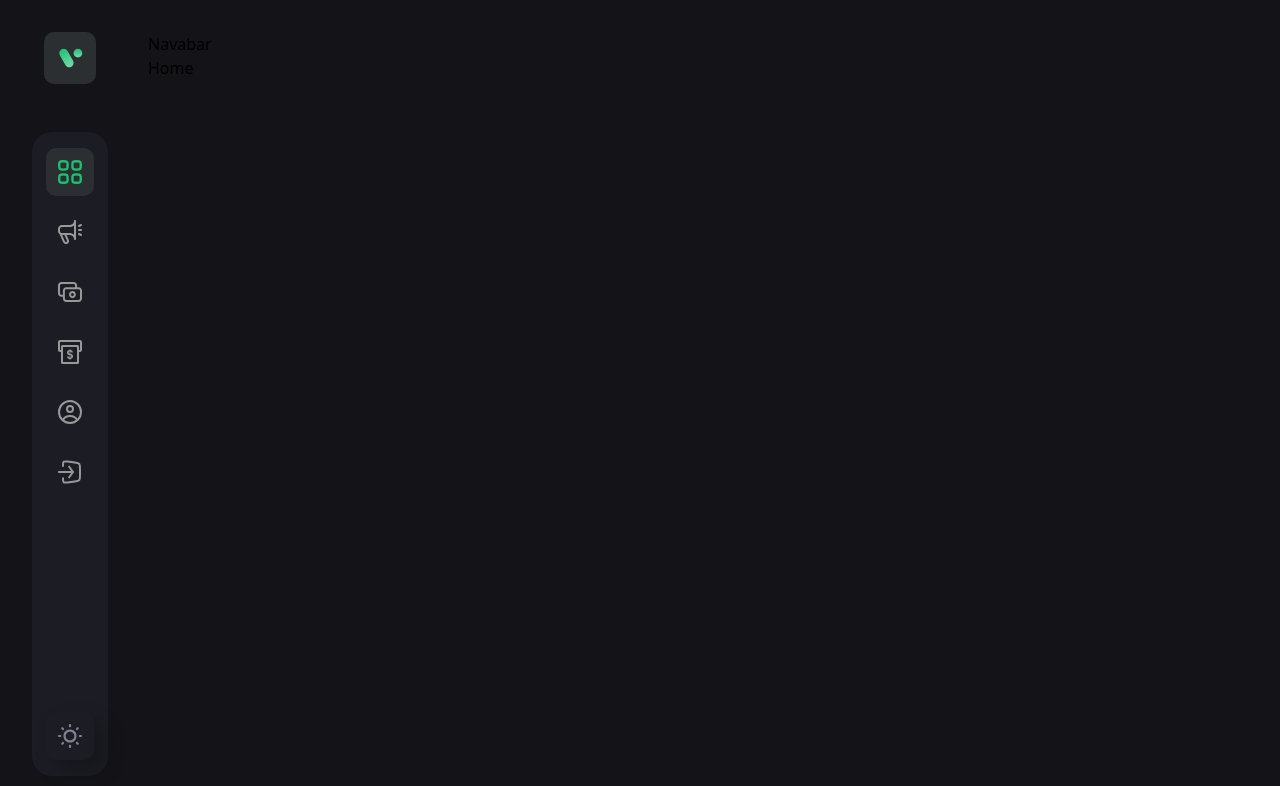
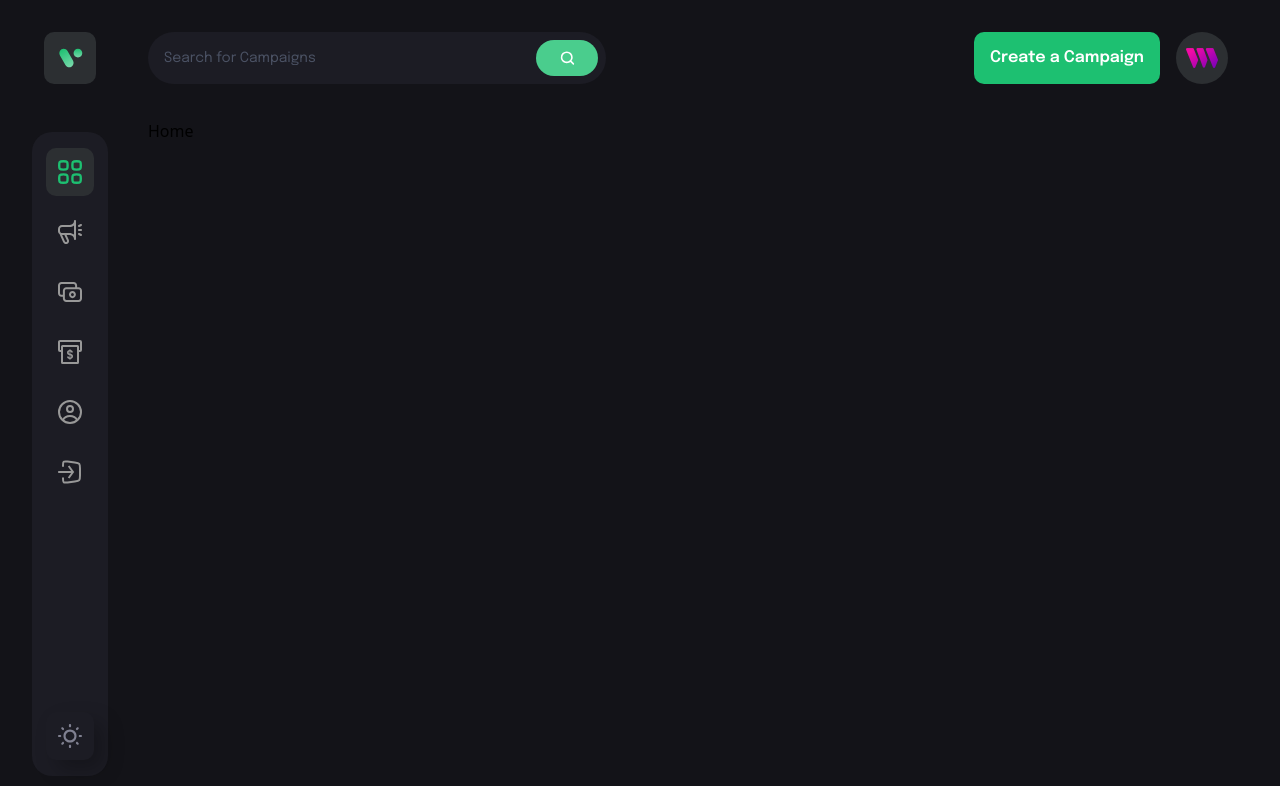
Before and after one commit to Lavesh1208/CrowdFunding, a React (Vite) app in the folder client/: page / in a window 1280 px wide. Shown: the top 786 px of the page. Built offline with nearby package versions, Linux system fonts and the light colour scheme; what @thirdweb-dev/react would draw is missing.

Commit message:
Navbar Created

```diff
--- /dev/null
+++ b/client/src/components/CustomButton.jsx
@@ -0,0 +1,15 @@
+import React from "react";
+
+const CustomButton = ({ btnType, title, handleClick, styles }) => {
+  return (
+    <button
+      type={btnType}
+      className={`font-epilogue font-semibold text-[16px] leading-[26px] text-white min-h-[52px] px-4 rounded-[10px] ${styles}`}
+      onClick={handleClick}
+    >
+      {title}
+    </button>
+  );
+};
+
+export default CustomButton;
--- a/client/src/components/Navabar.jsx
+++ b/client/src/components/Navabar.jsx
@@ -1,7 +1,118 @@
-import React from "react";
+import React, { useState } from "react";
+import { Link, useNavigate } from "react-router-dom";
+
+import { CustomButton } from "./";
+import { logo, menu, search, thirdweb } from "../assets";
+import { navlinks } from "../constants";
 
 const Navabar = () => {
-  return <div>Navabar</div>;
+  const navigate = useNavigate();
+  const [isActive, setIsActive] = useState("dashboard");
+  const [toggleDrawer, setToggleDrawer] = useState(false);
+
+  const address = "0xabc";
+  return (
+    <div className="flex md:flex-row flex-col-reverse justify-between mb-[35px] gap-6">
+      <div className="lg:flex-1 flex flex-row max-w-[458px] py-2 pl-4 pr-2 h-[52px] bg-[#1c1c24] rounded-[100px]">
+        <input
+          type="text"
+          placeholder="Search for Campaigns"
+          className="flec w-full font-epilogue font-normal text-[14px] placeholder:text-[#4b5264] text-white bg-transparent ouline-none"
+        />
+        <div className="w-[72px] h-full rounded-[20px] bg-[#4acd8d] flex justify-center items-center cursor-pointer">
+          <img
+            src={search}
+            alt="search"
+            className="w-[15px] h-[15px] object-contain"
+          />
+        </div>
+      </div>
+      <div className="sm:flex hidden flex-row justify-end gap-4">
+        <CustomButton
+          btnType="button"
+          title={address ? "Create a Campaign" : "Connect"}
+          styles={address ? "bg-[#1dc071]" : "bg-[#8c6dfd]"}
+          handleClick={() => {
+            if (address) navigate("create-campaign");
+            else "connect()";
+          }}
+        />
+        <Link to="/profile">
+          <div className="w-[52px] h-[52px] rounded-full bg-[#2c2f32] flex justify-center items-center cursor-pointer">
+            <img
+              src={thirdweb}
+              alt="user"
+              className="w-[60%] h-[60%] object-contain"
+            />
+          </div>
+        </Link>
+      </div>
+
+      {/* Small screen navigation */}
+      <div className="sm:hidden flex justify-between items-center relative">
+        <div className="w-[40px] h-[40px] rounded-[10px] bg-[#2c2f32] flex justify-center items-center cursor-pointer">
+          <img
+            src={thirdweb}
+            alt="user"
+            className="w-[60%] h-[60%] object-contain"
+          />
+        </div>
+        <img
+          src={menu}
+          alt="menu"
+          className="w-[34px] h-[34px] object-contain cursor-pointer"
+          onClick={() => setToggleDrawer((prev) => !prev)}
+        />
+        <div
+          className={`absolute top-[60px] right-0 left-0 bg-[#1c1c24] z-10 shadow-secondary py-4 ${
+            !toggleDrawer ? "-translate-y-[100vh]" : "translate-y-0"
+          } transition-all duration-700`}
+        >
+          <ul className="mb-4">
+            {navlinks.map((link) => (
+              <li
+                key={link.name}
+                className={`flex p-4 ${
+                  isActive === link.name && "bg-[#3a3a43]"
+                }`}
+                onClick={() => {
+                  setIsActive(link.name);
+                  setToggleDrawer(false);
+                  navigate(link.link);
+                }}
+              >
+                <img
+                  src={link.imgUrl}
+                  alt={link.name}
+                  className={`w-[24px] h-[24px] object-contain ${
+                    isActive === link.name ? "grayscale-0" : "grayscale"
+                  }`}
+                />
+                <p
+                  className={`ml-[20px] font-epilogue font-semibold text-[14px] ${
+                    isActive === link.name ? "text-[#1dc071]" : "text-[#808191]"
+                  }`}
+                >
+                  {link.name}
+                </p>
+              </li>
+            ))}
+          </ul>
+          <div className="flex mx-4">
+            <CustomButton
+              btnType="button"
+              title={address ? "Create a Campaign" : "Connect"}
+              styles={address ? "bg-[#1dc071]" : "bg-[#8c6dfd]"}
+              handleClick={() => {
+                if (address) navigate("create-campaign");
+                else "connect()";
+              }}
+            />
+          </div>
+        </div>
+      </div>
+    </div>
+  );
 };
 
 export default Navabar;
--- a/client/src/components/index.js
+++ b/client/src/components/index.js
@@ -1,2 +1,3 @@
 export { default as Sidebar } from "./Sidebar";
 export { default as Navabar } from "./Navabar";
+export { default as CustomButton } from "./CustomButton";
```
